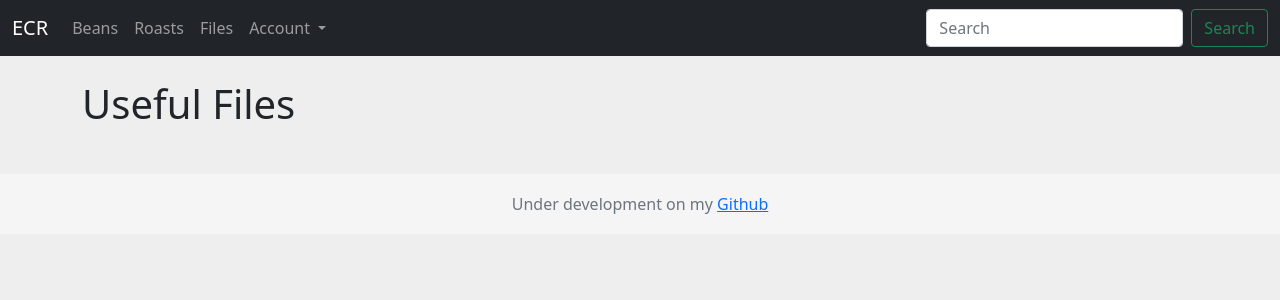
After one commit to kylehorton33/coffee-roasts, a Django app: page /files/ in a window 1280 px wide. The commit adds this page. Shown: the top 300 px of the page. Run offline with Django 3.2, Linux system fonts and the light colour scheme; data that the repository does not hold is empty.

Commit message:
new model/view/url for useful files

```diff
--- a/coffee/admin.py
+++ b/coffee/admin.py
@@ -1,6 +1,7 @@
 from django.contrib import admin
-from .models import Bean, Roast
+from .models import Bean, Roast, File
 
 # Register your models here.
 admin.site.register(Bean)
 admin.site.register(Roast)
+admin.site.register(File)
--- a/coffee/templates/base.html
+++ b/coffee/templates/base.html
@@ -20,6 +20,9 @@
             </li>
             <li class="nav-item">
               <a class="nav-link" href="/roasts">Roasts</a>
+            </li>
+            <li class="nav-item">
+              <a class="nav-link" href="/files">Files</a>
             </li>
             <li class="nav-item dropdown">
               <a class="nav-link dropdown-toggle" href="#" id="navbarDropdown" role="button" data-bs-toggle="dropdown" aria-expanded="false">
--- /dev/null
+++ b/coffee/templates/files.html
@@ -0,0 +1,14 @@
+{% extends 'base.html' %}
+
+{% block content %}
+
+<div class="files-container">
+  <h1>Useful Files</h1>
+  <ul>
+  {% for file in object_list %}
+    <li><a href="{{file.file.url}}">{{file}}</a></li>
+  {% endfor %}
+  </ul>
+</div>
+
+{% endblock content %}
--- a/coffee/urls.py
+++ b/coffee/urls.py
@@ -1,7 +1,7 @@
 from django.urls import path
 from django.views.generic import TemplateView
 
-from .views import RoastListView, BeanListView, RoastDetailView, BeanDetailView
+from .views import RoastListView, BeanListView, RoastDetailView, BeanDetailView, FileListView
 
 urlpatterns = [
     path('', TemplateView.as_view(template_name="home.html")),
@@ -11,4 +11,5 @@ urlpatterns = [
     path('beans/', BeanListView.as_view(template_name="bean/list.html")),
     path('signup/', TemplateView.as_view(template_name="auth/signup.html")),
     path('login/', TemplateView.as_view(template_name="auth/login.html")),
+    path('files/', FileListView.as_view(template_name="files.html")),
 ]
--- a/coffee/views.py
+++ b/coffee/views.py
@@ -1,5 +1,5 @@
 from django.shortcuts import render
-from .models import Bean, Roast
+from .models import Bean, Roast, File
 
 from django.views.generic import ListView
 
@@ -19,3 +19,6 @@ class RoastDetailView(DetailView):
 
 class BeanDetailView(DetailView):
   model = Bean
+
+class FileListView(ListView):
+  model = File
```
Also changed, not shown: coffee/models.py (+14 -0 lines), coffee/migrations/0007_auto_20211017_1524.py (added).
